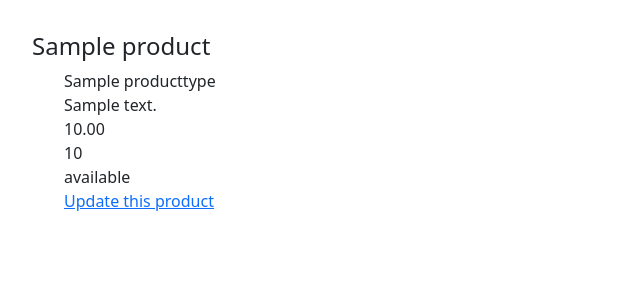
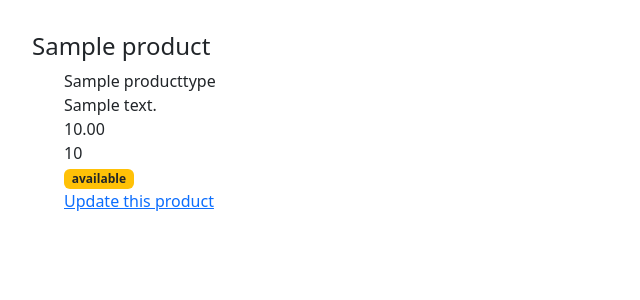
Before and after one commit to tttrono/hobbysite-F-20, a Django app: page /merchstore/item/1 in a window 1280 px wide. Shown: the part 56-356 px from the top of the page, without its empty margins (0-640 px from the left). Run offline with Django 4.2, Linux system fonts and the light colour scheme; a user stored in the database is signed in; tables that the repository leaves empty hold one stand-in row (values such as "Sample post"); some libraries are stand-ins or nearby versions.

Commit message:
Added badges for product status.

```diff
--- a/hobbysite/merchstore/templates/item.html
+++ b/hobbysite/merchstore/templates/item.html
@@ -13,7 +13,7 @@
 			{{ product.description }} <br>
 			{{ product.price }} <br>
 			{{ product.stock }} <br>
-			{{ product.status }} <br>
+			<span class="badge bg-warning text-dark"> {{ product.status }} </span>  <br>
 
 			{% if product.owner == logged_user %}
 				<a href="{% url 'merchstore:update' pk=product.pk %}"> Update this product </a>
```
